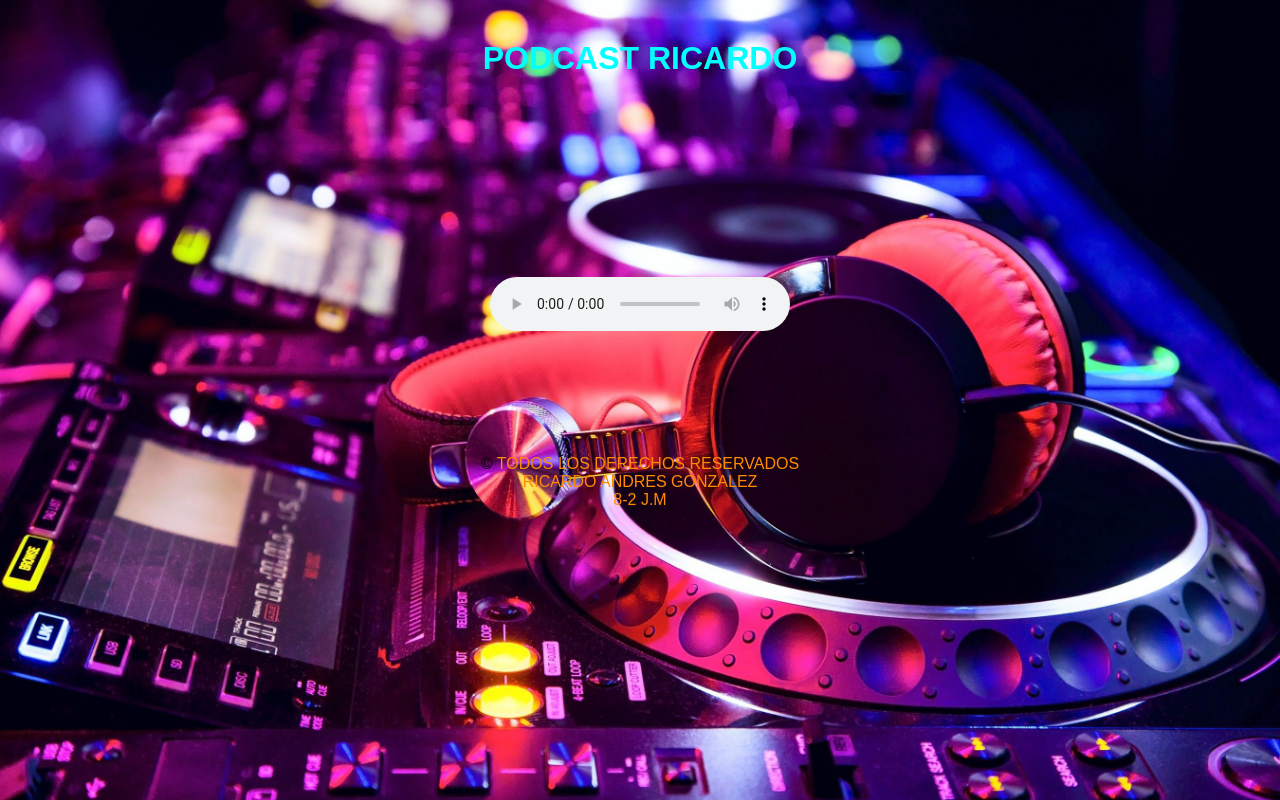
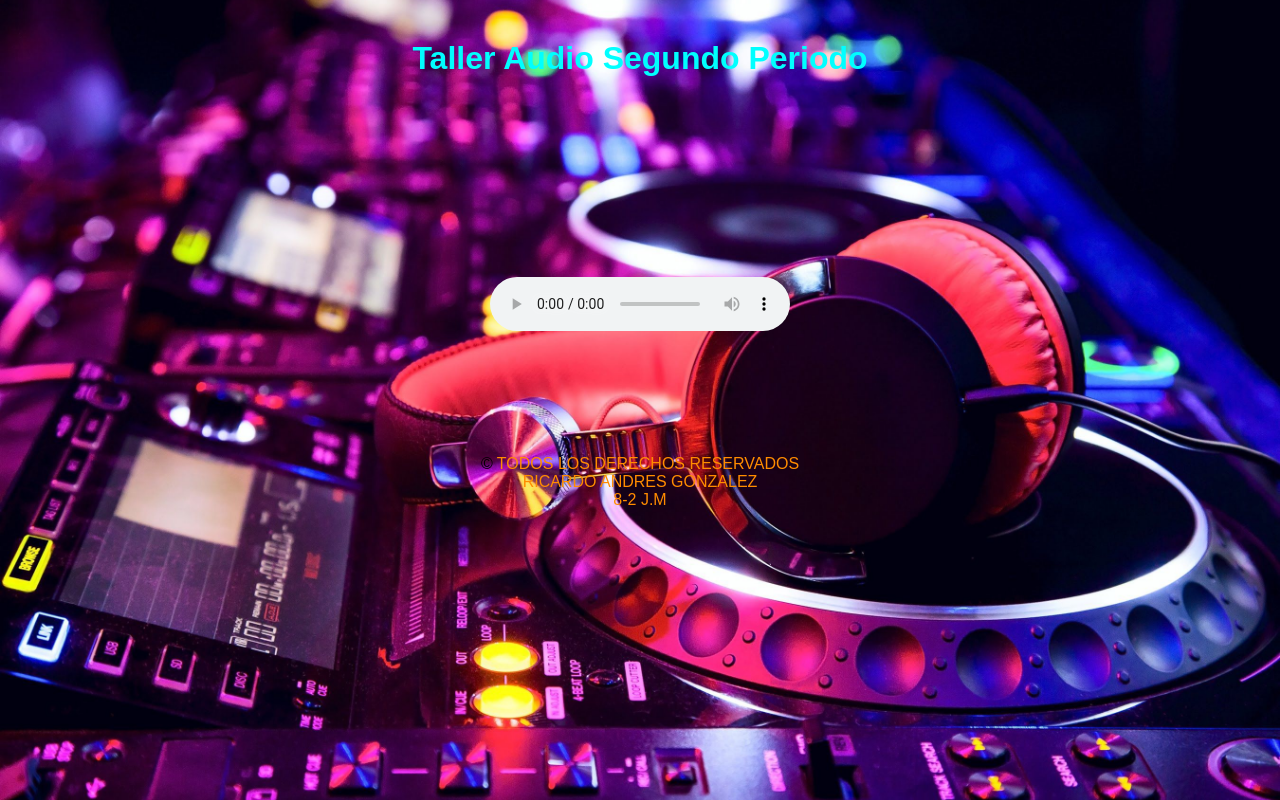
Before and after one commit to RicardoGonza1/audio_ingles, a plain HTML site: page index.html in a window 1280 px wide. Drawn offline with Linux system fonts and the light colour scheme.

Commit message:
Update index.html

```diff
--- a/index.html
+++ b/index.html
@@ -12,14 +12,14 @@
 	</script>
 
 	<meta charset="utf-8">
-	<title>Podcast Ricardo</title>
+	<title>Taller Audio Segundo Periodo</title>
 	<link rel="stylesheet" href="style.css">
 
 </head>
 <body>
 	<center>
 	<div id="centro">
-		<h1>PODCAST RICARDO</h1>
+		<h1>Taller Audio Segundo Periodo</h1>
   	<audio src="ingles.mpeg" controls="autoplay" loop="" ></audio>
 
 
```
